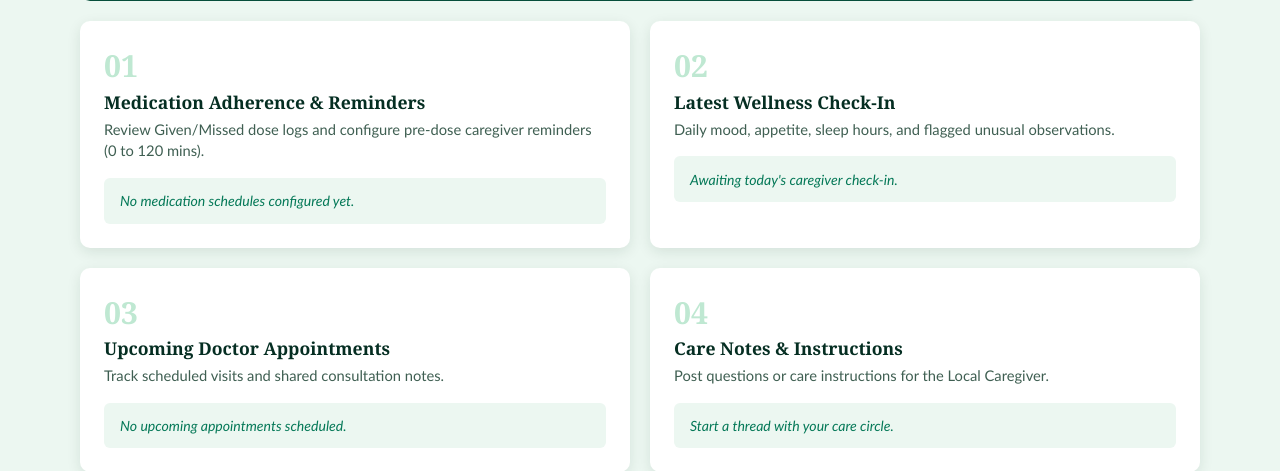
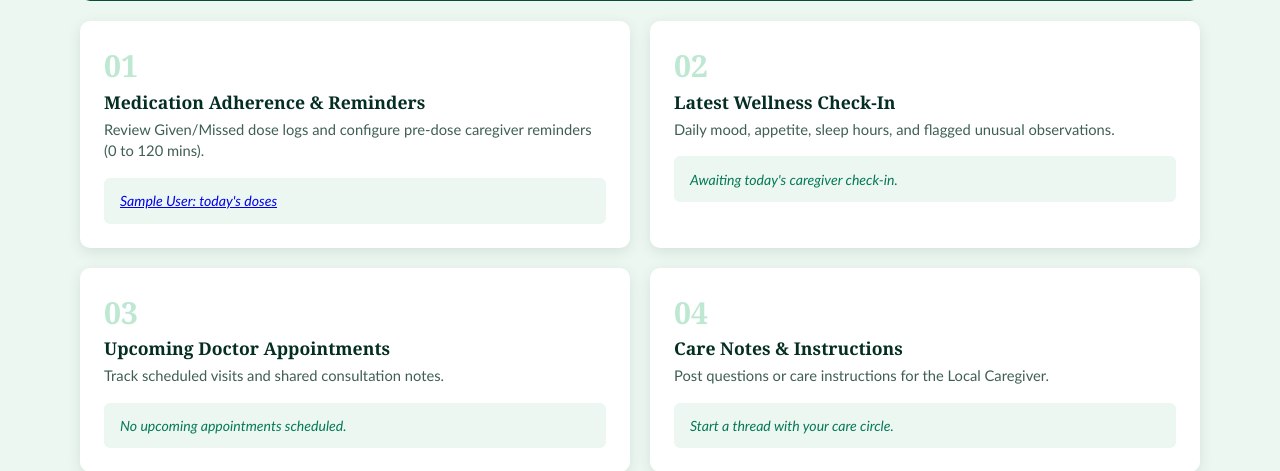
Before and after one commit to eeevooL/Alaga-Auxilio-G6, a Django app: page /dashboard/family/ in a window 1280 px wide. Shown: the part 275-746 px from the top of the page. Run offline with Django 5.2, Linux system fonts and the light colour scheme; a user stored in the database is signed in; tables that the repository leaves empty hold one stand-in row (values such as "Sample post").

Commit message:
feat(dashboard): integrate Care Profile access into family and caregiver dashboards

```diff
--- a/accounts/templates/accounts/family_dashboard.html
+++ b/accounts/templates/accounts/family_dashboard.html
@@ -16,7 +16,7 @@
             </div>
             <nav class="topbar-nav">
                 <a href="{% url 'family_dashboard' %}" class="nav-link active">Care Summary</a>
-                <a href="#schedule" class="nav-link">Medication History & Reminders</a>
+                <a href="{% url 'care_profile_list' %}" class="nav-link">Medication History & Reminders</a>
                 <a href="#appointments" class="nav-link">Appointments</a>
                 <a href="#instructions" class="nav-link">Send Instructions</a>
                 <a href="#directory" class="nav-link">Medical Info</a>
@@ -48,7 +48,15 @@
             <div class="panel">
                 <h2>Medication Adherence & Reminders</h2>
                 <p class="panel-desc">Review Given/Missed dose logs and configure pre-dose caregiver reminders (0 to 120 mins).</p>
-                <div class="empty-box">No medication schedules configured yet.</div>
+                {% if care_profiles %}
+                    <div class="empty-box">
+                {% for p in care_profiles %}
+                    <a href="{% url 'dose_today' p.pk %}">{{ p.full_name }}: today's doses</a>{% if not forloop.last %}<br>{% endif %}
+                {% endfor %}
+            </div>
+            {% else %}
+                    <div class="empty-box">No care profile yet. <a href="{% url 'care_profile_create' %}">Create one</a> to start the medication schedule.</div>
+            {% endif %}
             </div>
 
             <div class="panel">
--- a/accounts/views.py
+++ b/accounts/views.py
@@ -4,6 +4,7 @@ from django.contrib import messages
 from django.contrib.auth import authenticate, login, logout
 from django.contrib.auth.decorators import login_required
 from .forms import RegistrationForm, LoginForm, UserProfileForm
+from care.models import CareProfile
 
 
 ROLE_FAMILY = 'Remote Family'
@@ -88,14 +89,24 @@ def dashboard_redirect_view(request):
     return redirect(get_role_dashboard_url(request.user))
 
 
+def _circle_profiles(user):
+    return CareProfile.objects.filter(
+        is_active=True, members__user=user, members__status='Active'
+    )
+
+
 @role_required(ROLE_CAREGIVER)
 def caregiver_dashboard_view(request):
-    return render(request, 'accounts/caregiver_dashboard.html')
+    return render(request, 'accounts/caregiver_dashboard.html', {
+        'care_profiles': _circle_profiles(request.user),
+    })
 
 
 @role_required(ROLE_FAMILY)
 def family_dashboard_view(request):
-    return render(request, 'accounts/family_dashboard.html')
+    return render(request, 'accounts/family_dashboard.html', {
+        'care_profiles': _circle_profiles(request.user),
+    })
 
 
 @login_required
```
Also changed, not shown: accounts/templates/accounts/caregiver_dashboard.html (+10 -2 lines).
